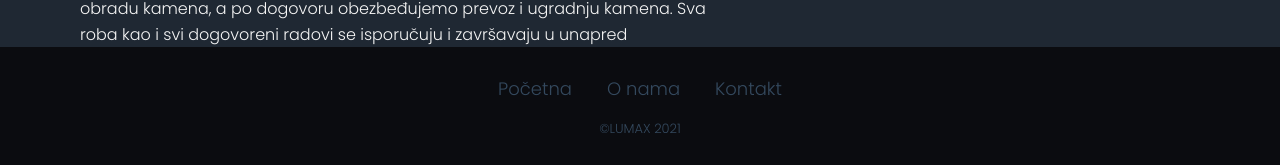
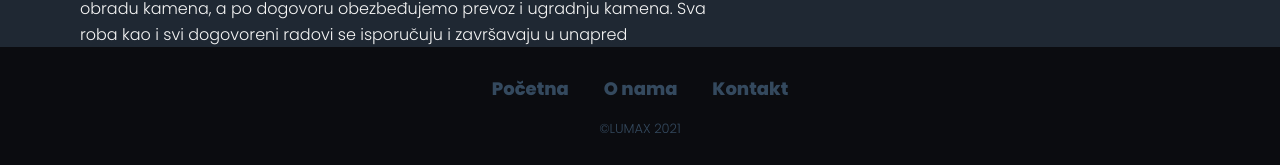
Before and after one commit to peggioragazzi/VebKomunikacije, a plain HTML site: page o_nama.html in a window 1280 px wide. Shown: the part 633-798 px from the top of the page. Drawn offline with Linux system fonts and the light colour scheme.

Commit message:
Update o_nama.html

```diff
--- a/o_nama.html
+++ b/o_nama.html
@@ -76,9 +76,9 @@
 
         <section class="footer">
             <ul class="footer-list">
-                <li class="fl"><a class="fla" href="index.html">Početna</a></li>
-                <li class="fl"><a class="fla" href="o_nama.html">O nama</a></li>
-                <li class="fl"><a class="fla" href="kontakt.html">Kontakt</a></li>
+		<li class="fl"><a class="fla" href="index.html"><h4>Početna</h4></a></li>
+                <li class="fl"><a class="fla" href="o_nama.html"><h4>O nama</h4></a></li>
+                <li class="fl"><a class="fla" href="kontakt.html"><h4>Kontakt</h4></a></li>
             </ul>
             <p class="footer-copyright">
                 &copy;LUMAX 2021
```
